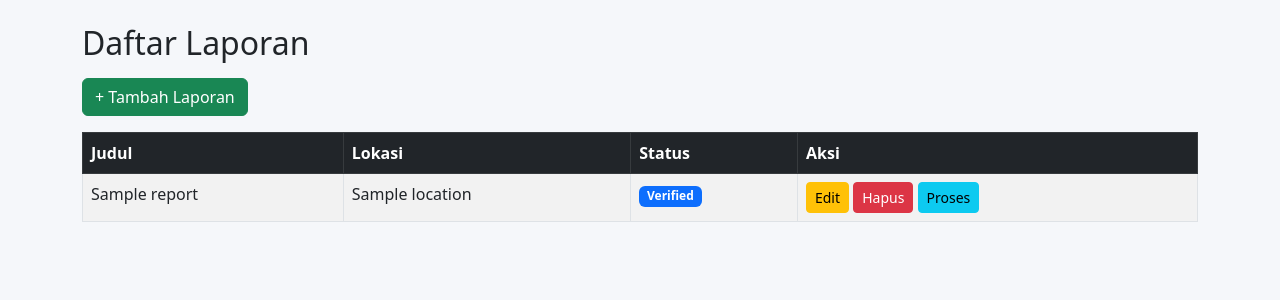
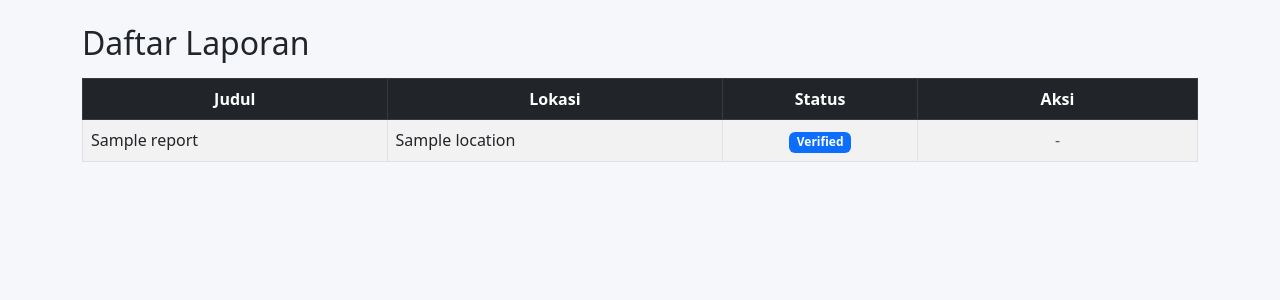
Before and after one commit to IET-Polinela/project-2026-AnnisaOlivia0608, a Django app: template iet_24782069_2026/main_app/templates/main_app/report_list.html in a window 1280 px wide. Shown: the part 96-396 px from the top of the page. Run offline with Django 5.2, Linux system fonts and the light colour scheme; the template is opened without the code that fills it: most values are stand-ins (such as "Sample title", 1, 10 or a date in 2020).

Commit message:
LabSession 6, 4. Proteksi Otorisasi
• Otorisasi digunakan untuk mengamankan seluruh fungsi CRUD pada aplikasi Report.
• Gunakan pengecekan peran pada fungsi dispatch() atau decorator:
o Jika bukan Admin, arahkan Kembali ke daftar laporan dan berikan pesan error.
• Fitur CRUD hanya boleh diakses oleh Admin. Citizen hanya bisa melihat daftar laporan.

```diff
--- a/iet_24782069_2026/main_app/templates/main_app/report_list.html
+++ b/iet_24782069_2026/main_app/templates/main_app/report_list.html
@@ -13,30 +13,36 @@
 
 {% block content %}
 
-<h2 class="mb-3">Daftar Laporan</h2>
+<div class="d-flex justify-content-between align-items-center mb-3">
+    <h2 class="mb-0">Daftar Laporan</h2>
 
-<a href="{% url 'add_report' %}" class="btn btn-success mb-3">
-    + Tambah Laporan
+    <!-- ✅ TOMBOL TAMBAH (HANYA ADMIN) -->
+    {% if user.is_authenticated and user.is_admin %}
+    <a href="{% url 'add_report' %}" class="btn btn-success">
+        <i class="bi bi-plus-circle"></i> Tambah Laporan
     </a>
+    {% endif %}
+</div>
 
 <div class="table-responsive">
-    <table class="table table-striped table-bordered">
-        <thead class="table-dark">
+    <table class="table table-striped table-bordered align-middle">
+        <thead class="table-dark text-center">
         <tr>
             <th>Judul</th>
             <th>Lokasi</th>
             <th>Status</th>
-            <th>Aksi</th>
+            <th style="width: 280px;">Aksi</th>
         </tr>
         </thead>
+
         <tbody>
         {% for report in reports %}
         <tr>
             <td>{{ report.title }}</td>
             <td>{{ report.location }}</td>
 
-            <!-- STATUS BADGE -->
-            <td>
+            <!-- STATUS -->
+            <td class="text-center">
                 {% if report.status == 'REPORTED' %}
                     <span class="badge bg-secondary">Reported</span>
 
@@ -55,23 +61,27 @@
             </td>
 
             <!-- AKSI -->
-            <td>
+            <td class="text-center">
+
+                {% if user.is_authenticated and user.is_admin %}
+
                     <!-- EDIT -->
-                <a href="{% url 'update_report' report.pk %}" class="btn btn-warning btn-sm">
-                    Edit
+                    <a href="{% url 'update_report' report.pk %}"
+                       class="btn btn-warning btn-sm me-1">
+                        <i class="bi bi-pencil"></i>
                     </a>
 
                     <!-- DELETE -->
                     <a href="{% url 'delete_report' report.pk %}"
-                    class="btn btn-danger btn-sm">
-                        Hapus
+                       class="btn btn-danger btn-sm me-1">
+                        <i class="bi bi-trash"></i>
                     </a>
 
                     <!-- WORKFLOW -->
                     {% if report.status == 'REPORTED' %}
                         <form method="POST" action="{% url 'update_status' report.pk %}"
-                          style="display:inline;"
-                          onsubmit="return confirm('Yakin ingin memverifikasi laporan ini?')">
+                              class="d-inline"
+                              onsubmit="return confirm('Yakin verifikasi laporan?')">
                             {% csrf_token %}
                             <input type="hidden" name="status" value="VERIFIED">
                             <button type="submit" class="btn btn-primary btn-sm">
@@ -81,8 +91,8 @@
 
                     {% elif report.status == 'VERIFIED' %}
                         <form method="POST" action="{% url 'update_status' report.pk %}"
-                          style="display:inline;"
-                          onsubmit="return confirm('Yakin ingin memproses laporan ini?')">
+                              class="d-inline"
+                              onsubmit="return confirm('Yakin proses laporan?')">
                             {% csrf_token %}
                             <input type="hidden" name="status" value="IN_PROGRESS">
                             <button type="submit" class="btn btn-info btn-sm">
@@ -92,8 +102,8 @@
 
                     {% elif report.status == 'IN_PROGRESS' %}
                         <form method="POST" action="{% url 'update_status' report.pk %}"
-                          style="display:inline;"
-                          onsubmit="return confirm('Yakin ingin menyelesaikan laporan ini?')">
+                              class="d-inline"
+                              onsubmit="return confirm('Yakin selesaikan laporan?')">
                             {% csrf_token %}
                             <input type="hidden" name="status" value="RESOLVED">
                             <button type="submit" class="btn btn-success btn-sm">
@@ -101,20 +111,21 @@
                             </button>
                         </form>
                     {% endif %}
+
+                {% else %}
+                    <span class="text-muted">-</span>
+                {% endif %}
+
             </td>
-
         </tr>
 
         {% empty %}
         <tr>
             <td colspan="4">
                 <div class="text-center p-5">
-
                     <i class="bi bi-inbox fs-1 text-muted"></i>
-
                     <h5 class="mt-3">Belum ada laporan</h5>
                     <p class="text-muted">Silakan tambahkan laporan baru</p>
-
                 </div>
             </td>
         </tr>
@@ -122,4 +133,5 @@
         </tbody>
     </table>
 </div>
+
 {% endblock %}
```
Also changed, not shown: iet_24782069_2026/main_app/views.py (+18 -12 lines). Lines whose indentation alone changed are shown as unchanged.
